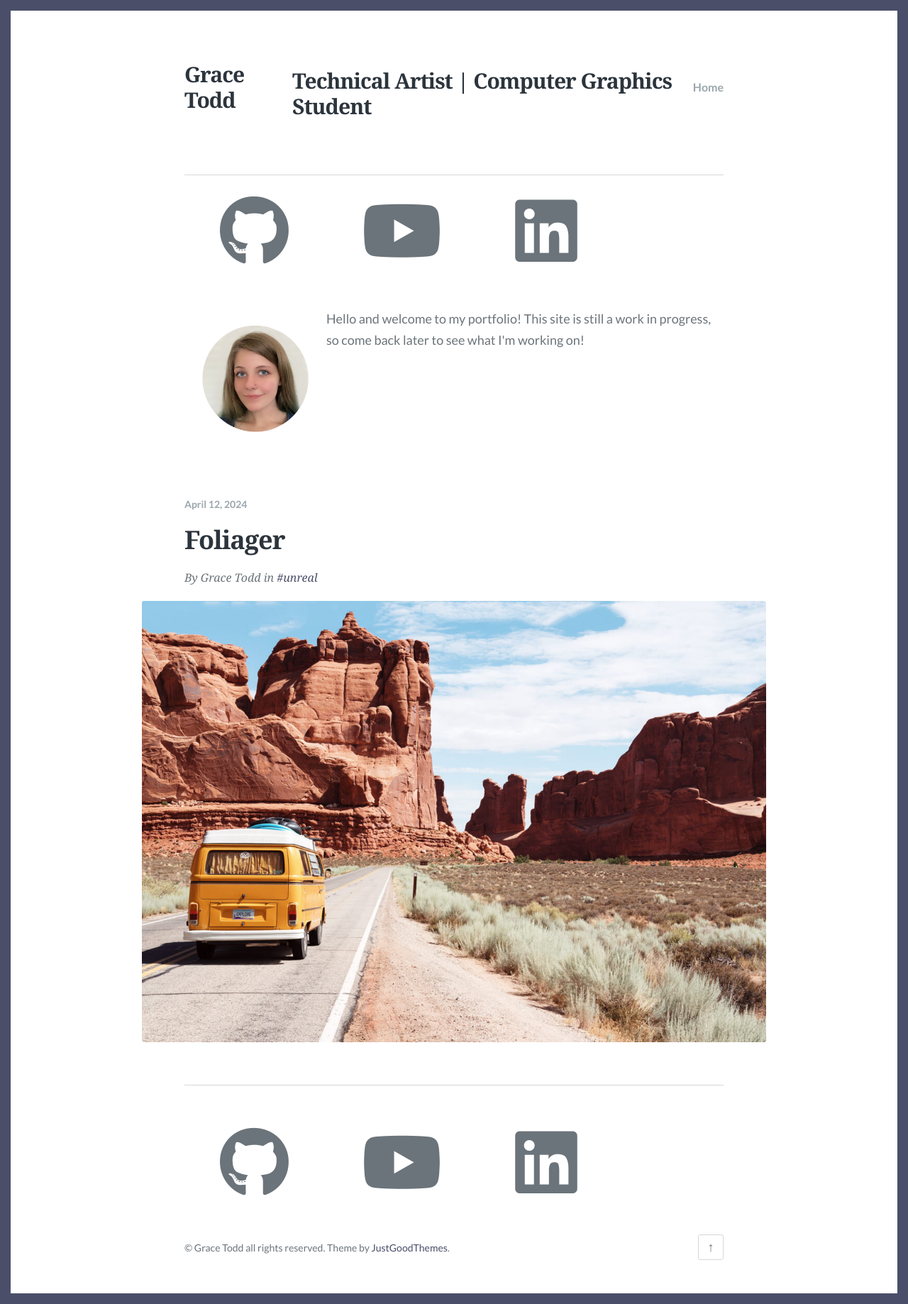
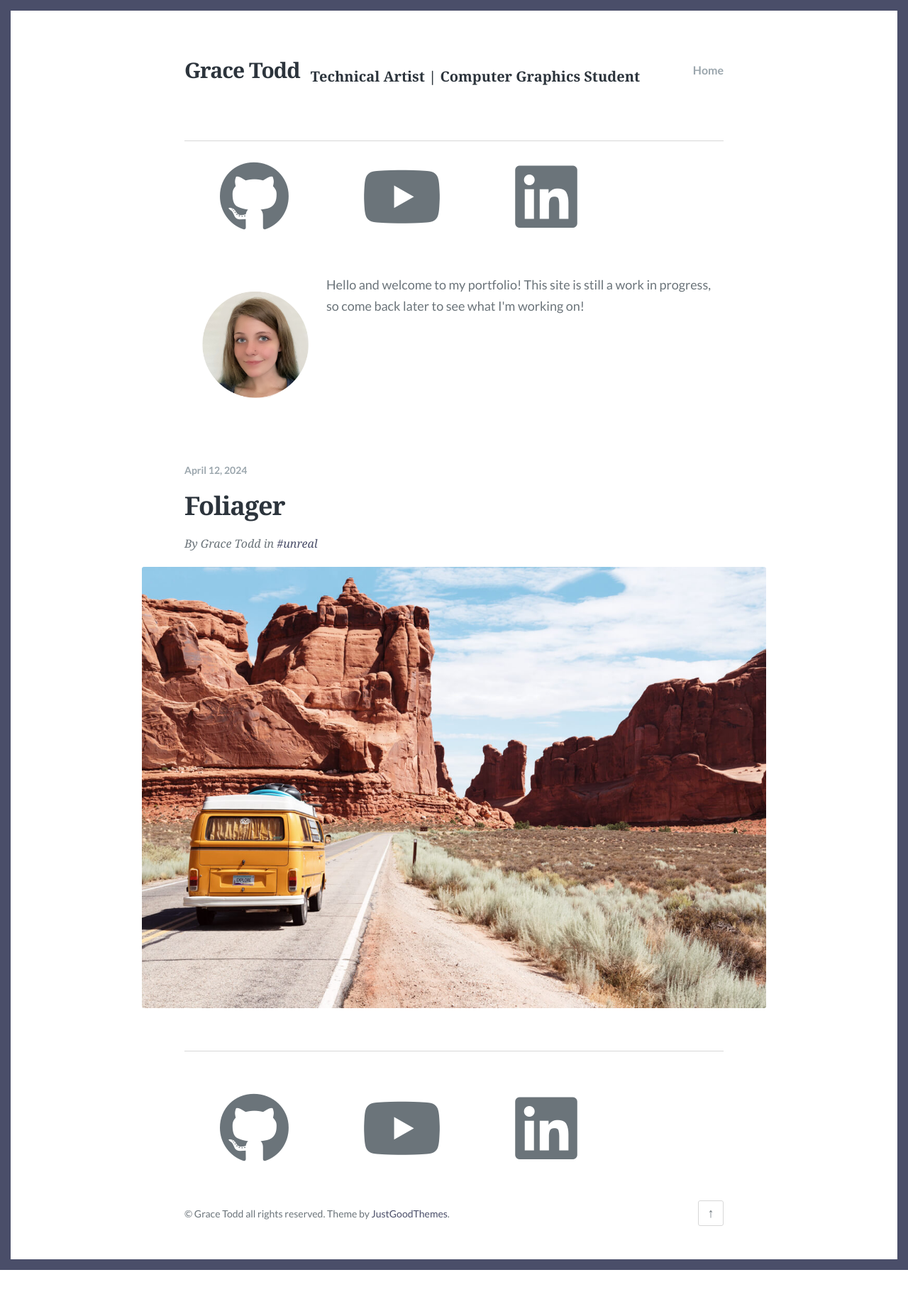
Before and after one commit to toddgr/toddgr.github.io, a Jekyll site: the page built from index.html, in a window 1280 px wide. Shown: the whole page at 71% size. Built offline with Jekyll 4.4.1, drawn with Linux system fonts in a browser that asks for light colours; some web fonts are replaced; the list of posts is cut into pages by our own code; after the commit the page ends 1790 px from its top, so only the background shows below that.

Commit message:
make subheader smaller

```diff
--- a/_includes/header.html
+++ b/_includes/header.html
@@ -1,7 +1,8 @@
 <header class="site-header">
   {% if page.url == "/" %}
   <h1 class="site-title"><a class="logo-text" href="{{ site.baseurl }}/">{{site.title}}</a></h1>
-  <h2>Technical Artist | Computer Graphics Student</h2>
+
+  <h4>Technical Artist | Computer Graphics Student</h4>
   {% else %}
   <p class="site-title"><a class="logo-text" href="{{ site.baseurl }}/">{{site.title}}</a></p>
   <p>Technical Artist | Computer Graphics Student</p>
```
